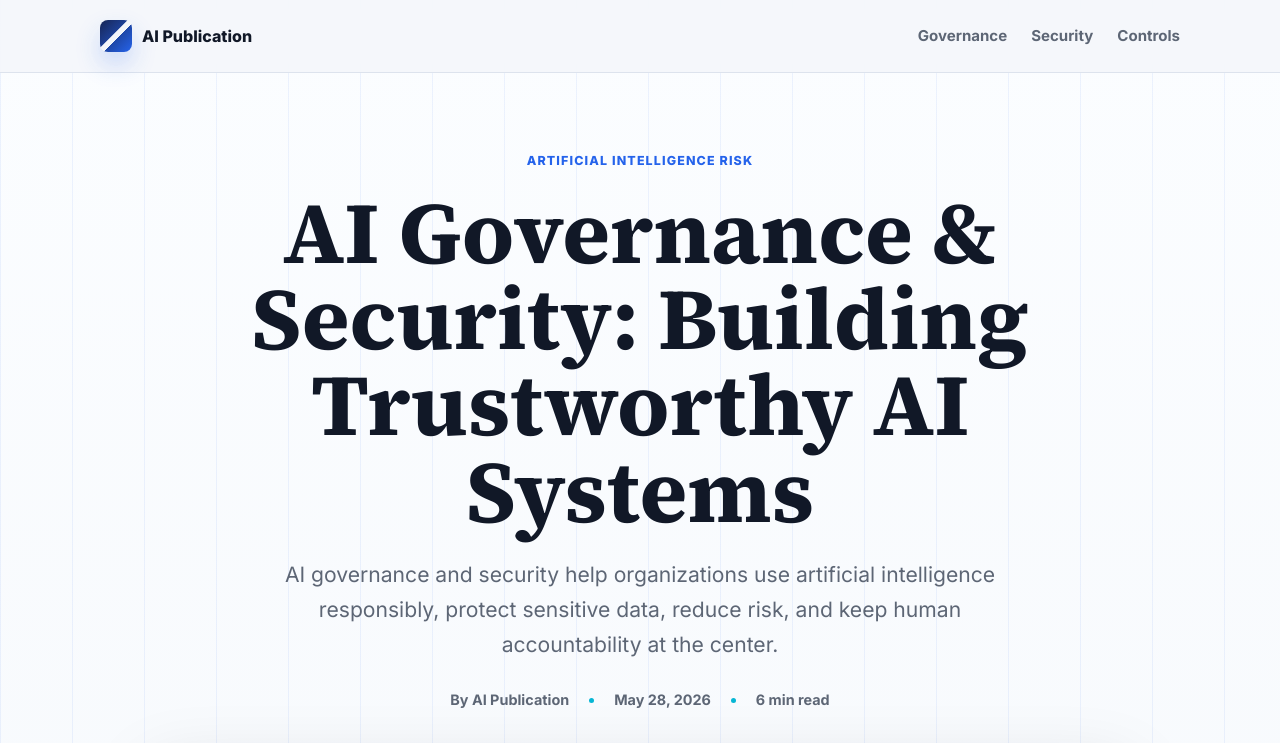
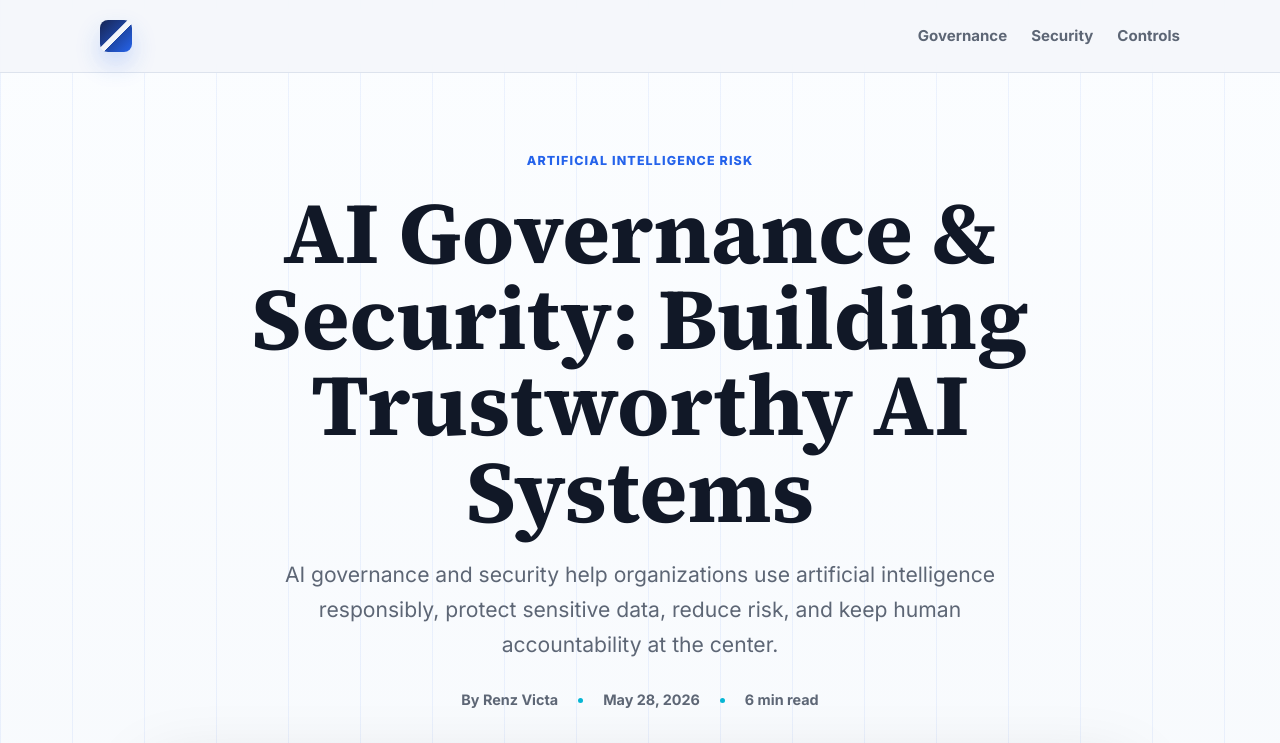
Before and after one commit to Renz-Victa/AI-Publication, a plain HTML site: page index.html in a window 1280 px wide. Shown: the top 743 px of the page. Drawn offline with Linux system fonts and the light colour scheme.

Commit message:
Edit author name

```diff
--- a/index.html
+++ b/index.html
@@ -16,7 +16,7 @@
 <body>
   <header class="site-header">
     <nav class="nav" aria-label="Article navigation">
-      <a class="brand" href="#top">AI Publication</a>
+      <a class="brand" href="#top"></a>
       <div class="nav-links">
         <a href="#governance">Governance</a>
         <a href="#security">Security</a>
@@ -35,7 +35,7 @@
           protect sensitive data, reduce risk, and keep human accountability at the center.
         </p>
         <div class="article-meta">
-          <span>By AI Publication</span>
+          <span>By Renz Victa</span>
           <span>May 28, 2026</span>
           <span>6 min read</span>
         </div>
@@ -131,7 +131,7 @@
   </main>
 
   <footer class="site-footer">
-    <p>&copy; 2026 AI Publication. Article topic: AI Governance &amp; Security.</p>
+    <p>&copy; 2026 Renz Victa. AI Governance &amp; Security.</p>
   </footer>
 </body>
 
```
